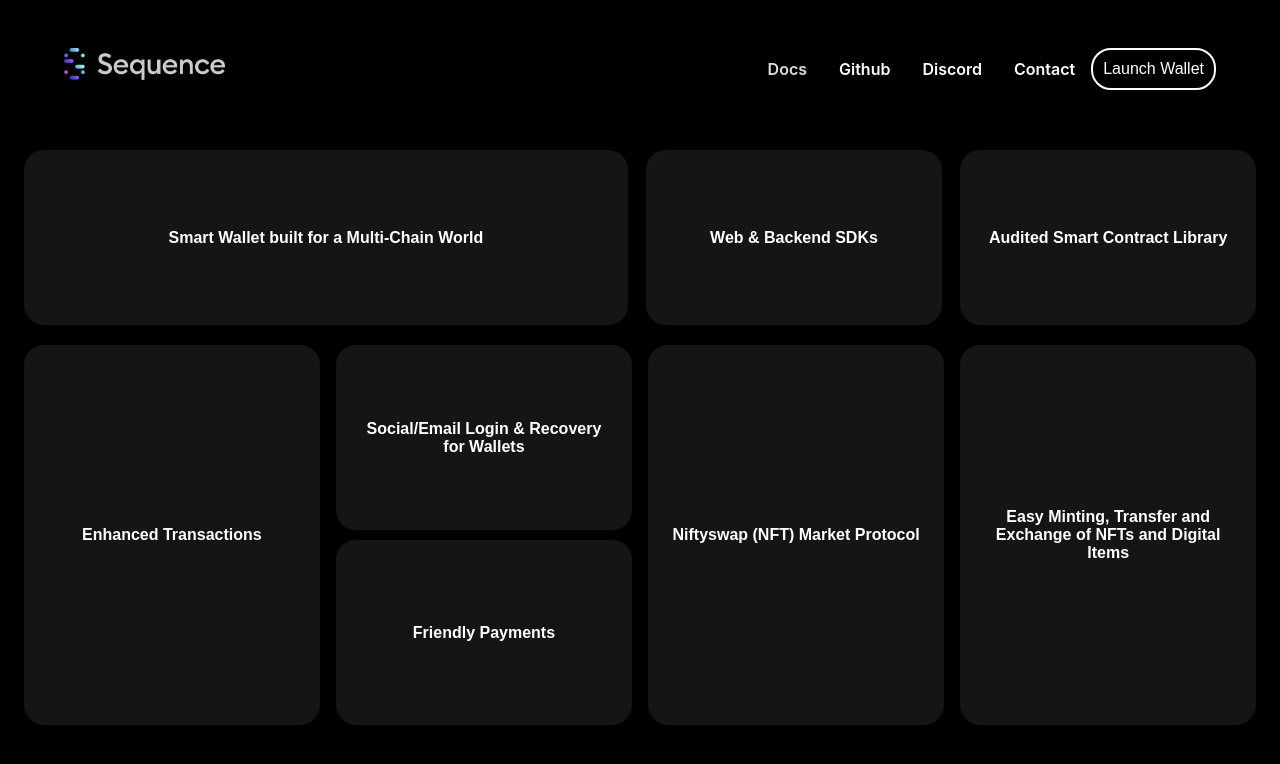
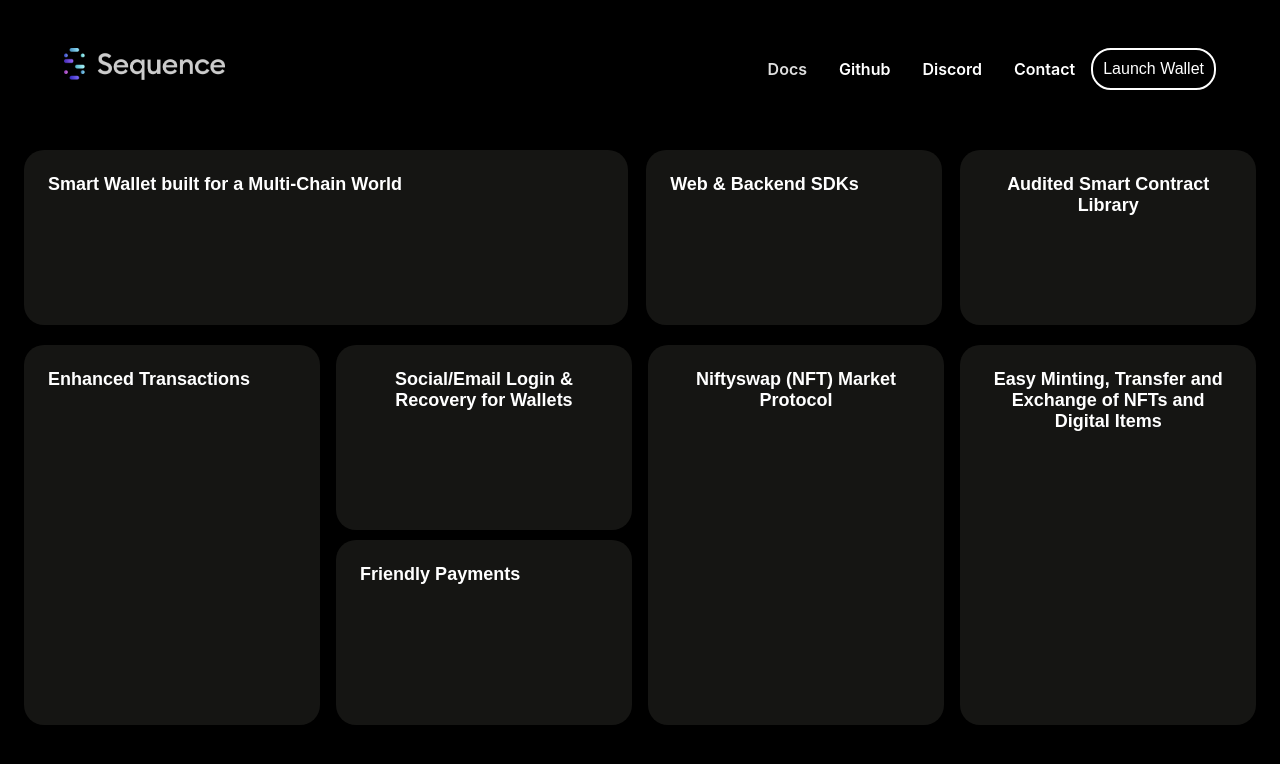
Before and after one commit to huynhr/sequence-build, a React (Create React App) app: page / in a window 1280 px wide. Shown: the top 764 px of the page. Built offline with nearby package versions, Linux system fonts and the light colour scheme.

Commit message:
Sharpen up the cards

```diff
--- a/src/App.tsx
+++ b/src/App.tsx
@@ -10,7 +10,7 @@
       <div
         css={{
           'background': colors.black,
-          'height': '100%',
+          'height': '100vh',
           'max-height': '100%',
           'width': '100vw',
           'position': 'absolute',
--- a/src/components/Card/index.tsx
+++ b/src/components/Card/index.tsx
@@ -1,5 +1,6 @@
 /** @jsxImportSource @emotion/react */
 import { useState } from 'react'
+import { useMediaQuery } from 'react-responsive'
 import colors from '../../utils/colors'
 
 interface Props {
@@ -9,10 +10,16 @@
 
 const Card = ({ title, description }: Props) => {
   const [isShown, setIsShown] = useState(false)
+
+  const isDesktop = useMediaQuery({
+    query: '(min-device-width: 768px)',
+  })
+
   return (
     <button
       type="button"
       css={{
+        display: `${isDesktop ? 'flex' : 'inherit'}`,
         background: isShown ? colors.cardHover : '',
         backgroundColor: isShown ? colors.cardHover : colors.cardBackground,
         borderRadius: '20px',
@@ -25,7 +32,7 @@
       onMouseEnter={() => setIsShown(true)}
       onMouseLeave={() => setIsShown(false)}
     >
-      {!isShown && <h4>{title}</h4>}
+      {!isShown && <h4 css={{ fontSize: `${isDesktop ? '18px' : '16px'}` }}>{title}</h4>}
       {isShown && (
         <p
           css={{
@@ -36,6 +43,7 @@
             overflow: 'auto',
             maxWidth: '100%',
             textAlign: 'start',
+            fontSize: `${isDesktop ? '18px' : '16px'}`,
           }}
         >
           {description}
--- a/src/index.css
+++ b/src/index.css
@@ -7,6 +7,7 @@
   -moz-osx-font-smoothing: grayscale;
   box-sizing: border-box;
   color: white;
+  background-color: black;
 }
 
 code {
```
